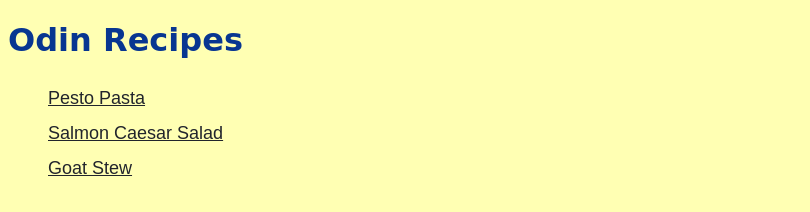
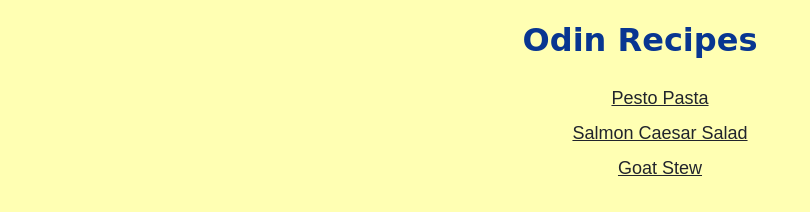
Before and after one commit to jvstln/odin-recipes, a plain HTML site: page index.html in a window 1280 px wide. Shown: the whole page, without its empty margins (0-810 px from the left). Drawn offline with Linux system fonts and the light colour scheme.

Commit message:
feat: Center index.html elements

```diff
--- a/index.html
+++ b/index.html
@@ -7,12 +7,12 @@
   <link rel="stylesheet" href="style.css">
 </head>
 <body>
-  <h1>Odin Recipes</h1>
+  <h1 class="center">Odin Recipes</h1>
 
   <ul>
-    <li><a href="./recipes/pesto-pasta.html">Pesto Pasta</a></li>
-    <li><a href="./recipes/salmon-caesar-salad.html">Salmon Caesar Salad</a></li>
-    <li><a href="./recipes/goat-stew.html">Goat Stew</a></li>
+    <li class="center"><a href="./recipes/pesto-pasta.html">Pesto Pasta</a></li>
+    <li class="center"><a href="./recipes/salmon-caesar-salad.html">Salmon Caesar Salad</a></li>
+    <li class="center"><a href="./recipes/goat-stew.html">Goat Stew</a></li>
   </ul>
 </body>
 </html>
--- a/style.css
+++ b/style.css
@@ -22,3 +22,7 @@ p, a {
 ul li {
   list-style-type: none;
 }
+
+.center {
+  text-align: center;
+}
```
